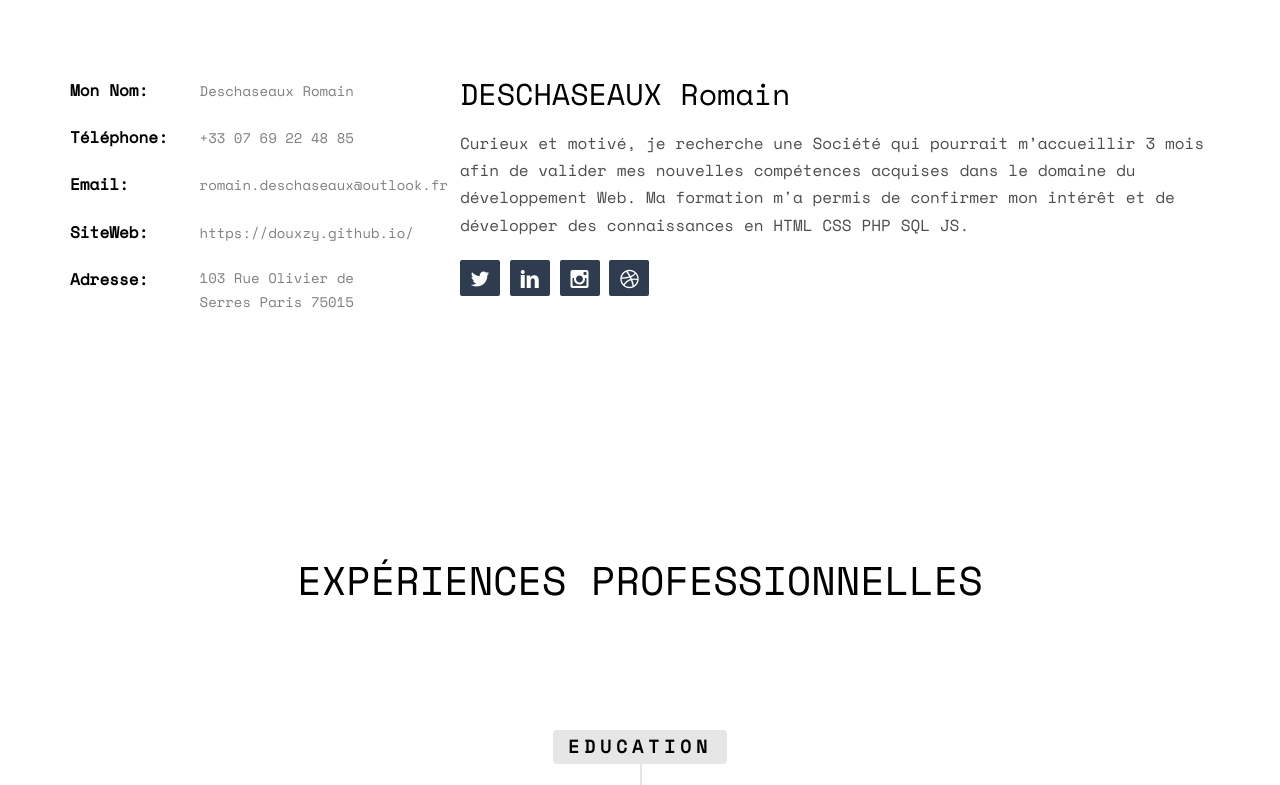
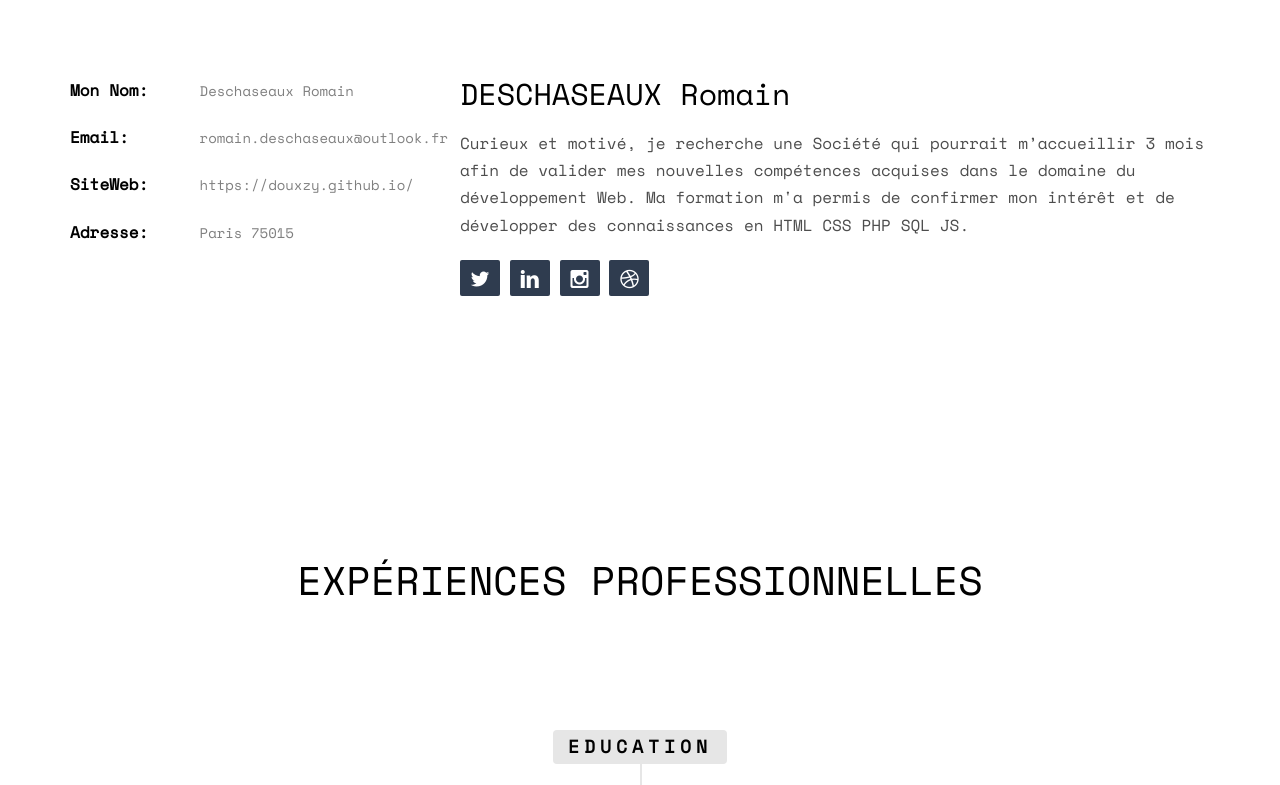
Before and after one commit to Douxzy/Douxzy.github.io, a plain HTML site: page index.html in a window 1280 px wide. Shown: the part 995-1780 px from the top of the page. Drawn offline with nearby package versions, Linux system fonts and the light colour scheme; files whose address does not match are found by name.

Commit message:
V14 Fini !

```diff
--- a/index.html
+++ b/index.html
@@ -71,10 +71,10 @@
 				<div class="col-md-4">
 					<ul class="info">
 						<li><span class="first-block">Mon Nom:</span><span class="second-block">Deschaseaux Romain</span></li>
-						<li><span class="first-block">Téléphone:</span><span class="second-block">+33 07 69 22 48 85</span></li>
+						<!-- <li><span class="first-block">Téléphone:</span><span class="second-block">+33 07 69 22 48 85</span></li> -->
 						<li><span class="first-block">Email:</span><span class="second-block">romain.deschaseaux@outlook.fr</span></li>
 						<li><span class="first-block">SiteWeb:</span><span class="second-block">https://douxzy.github.io/</span></li>
-						<li><span class="first-block">Adresse:</span><span class="second-block">103 Rue Olivier de Serres Paris 75015</span></li>
+						<li><span class="first-block">Adresse:</span><span class="second-block">Paris 75015</span></li>
 					</ul>
 				</div>
 				<div class="col-md-8">
@@ -280,7 +280,7 @@
 		<div class="container">
 			<div class="row animate-box">
 				<div class="col-md-8 col-md-offset-2 text-center fh5co-heading">
-					<h2>Devoirs</h2>
+					<h2>Mes créations</h2>
 				</div>
 			</div>
 			<div class="row">
```
